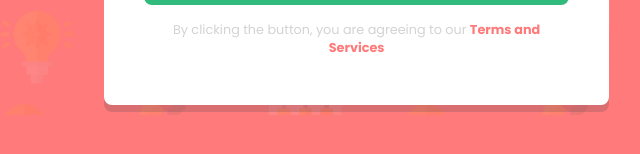
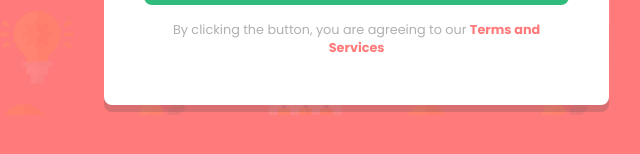
Before and after one commit to Creed23R/Intro-component-with-sign-up-form, a plain HTML site: page index.html in a window 1280 px wide. Shown: the part 610-764 px from the top of the page, 536-1176 px from the left. Drawn offline with Linux system fonts and the light colour scheme.

Commit message:
Intro component with sign-up form v3 modified

```diff
--- a/style.css
+++ b/style.css
@@ -130,12 +130,12 @@ svg {
     margin-bottom: 1rem;
 }
 
-.signup-form p {
-    color: lightgray;
+.signup-form .conditions p {
+    color: hsla(0, 0%, 61%, 0.8);
     font-size: .7rem;
 }
 
-.signup-form p span {
+.signup-form .conditions p span {
     color: var(--Red);
     font-weight: 700;
 }
```
